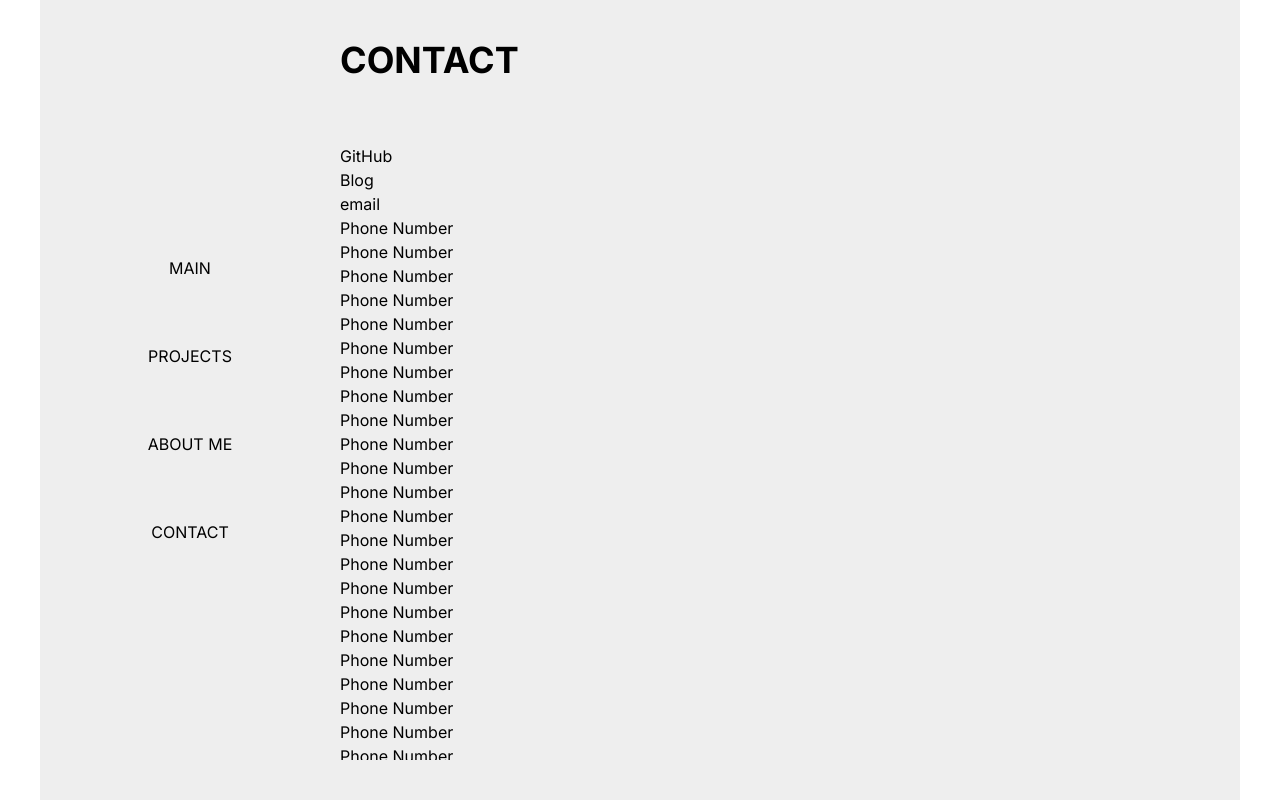
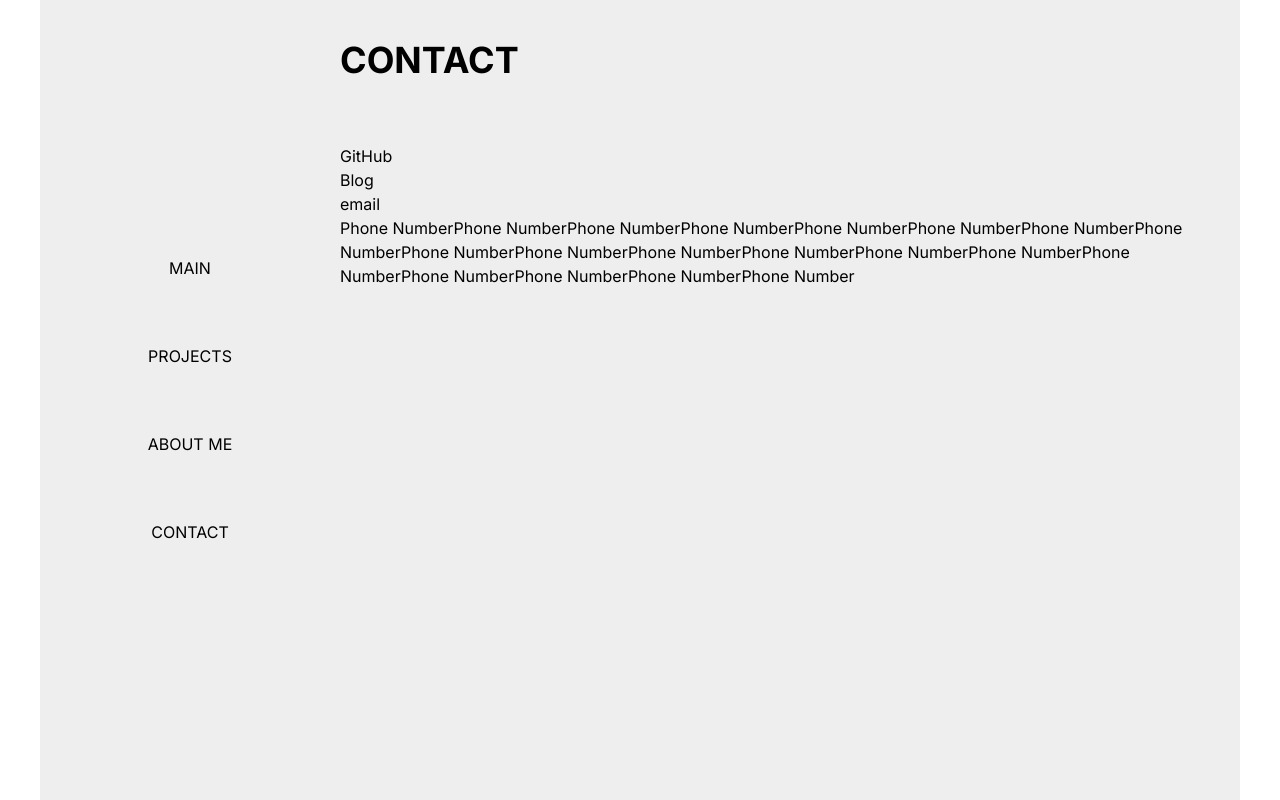
Before and after one commit to rosenfence/portfolio, a Next.js app: page /contact in a window 1280 px wide. Built offline with nearby package versions, Linux system fonts and the light colour scheme.

Commit message:
design: add margin-right for main element

```diff
--- a/app/contact/page.jsx
+++ b/app/contact/page.jsx
@@ -6,113 +6,10 @@ export default function Contact() {
         <div>GitHub</div>
         <div>Blog</div>
         <div>email</div>
-        <div>Phone Number</div>
-        <div>Phone Number</div>
-        <div>Phone Number</div>
-        <div>Phone Number</div>
-        <div>Phone Number</div>
-        <div>Phone Number</div>
-        <div>Phone Number</div>
-        <div>Phone Number</div>
-        <div>Phone Number</div>
-        <div>Phone Number</div>
-        <div>Phone Number</div>
-        <div>Phone Number</div>
-        <div>Phone Number</div>
-        <div>Phone Number</div>
-        <div>Phone Number</div>
-        <div>Phone Number</div>
-        <div>Phone Number</div>
-        <div>Phone Number</div>
-        <div>Phone Number</div>
-        <div>Phone Number</div>
-        <div>Phone Number</div>
-        <div>Phone Number</div>
-        <div>Phone Number</div>
-        <div>Phone Number</div>
-        <div>Phone Number</div>
-        <div>Phone Number</div>
-        <div>Phone Number</div>
-        <div>Phone Number</div>
-        <div>Phone Number</div>
-        <div>Phone Number</div>
-        <div>Phone Number</div>
-        <div>Phone Number</div>
-        <div>Phone Number</div>
-        <div>Phone Number</div>
-        <div>Phone Number</div>
-        <div>Phone Number</div>
-        <div>Phone Number</div>
-        <div>Phone Number</div>
-        <div>Phone Number</div>
-        <div>Phone Number</div>
-        <div>Phone Number</div>
-        <div>Phone Number</div>
-        <div>Phone Number</div>
-        <div>Phone Number</div>
-        <div>Phone Number</div>
-        <div>Phone Number</div>
-        <div>Phone Number</div>
-        <div>Phone Number</div>
-        <div>Phone Number</div>
-        <div>Phone Number</div>
-        <div>Phone Number</div>
-        <div>Phone Number</div>
-        <div>Phone Number</div>
-        <div>Phone Number</div>
-        <div>Phone Number</div>
-        <div>Phone Number</div>
-        <div>Phone Number</div>
-        <div>Phone Number</div>
-        <div>Phone Number</div>
-        <div>Phone Number</div>
-        <div>Phone Number</div>
-        <div>Phone Number</div>
-        <div>Phone Number</div>
-        <div>Phone Number</div>
-        <div>Phone Number</div>
-        <div>Phone Number</div>
-        <div>Phone Number</div>
-        <div>Phone Number</div>
-        <div>Phone Number</div>
-        <div>Phone Number</div>
-        <div>Phone Number</div>
-        <div>Phone Number</div>
-        <div>Phone Number</div>
-        <div>Phone Number</div>
-        <div>Phone Number</div>
-        <div>Phone Number</div>
-        <div>Phone Number</div>
-        <div>Phone Number</div>
-        <div>Phone Number</div>
-        <div>Phone Number</div>
-        <div>Phone Number</div>
-        <div>Phone Number</div>
-        <div>Phone Number</div>
-        <div>Phone Number</div>
-        <div>Phone Number</div>
-        <div>Phone Number</div>
-        <div>Phone Number</div>
-        <div>Phone Number</div>
-        <div>Phone Number</div>
-        <div>Phone Number</div>
-        <div>Phone Number</div>
-        <div>Phone Number</div>
-        <div>Phone Number</div>
-        <div>Phone Number</div>
-        <div>Phone Number</div>
-        <div>Phone Number</div>
-        <div>Phone Number</div>
-        <div>Phone Number</div>
-        <div>Phone Number</div>
-        <div>Phone Number</div>
-        <div>Phone Number</div>
-        <div>Phone Number</div>
-        <div>Phone Number</div>
-        <div>Phone Number</div>
-        <div>Phone Number</div>
-        <div>Phone Number</div>
-        <div>Phone Number</div>
+        <div>
+          Phone NumberPhone NumberPhone NumberPhone NumberPhone NumberPhone NumberPhone NumberPhone NumberPhone NumberPhone NumberPhone NumberPhone NumberPhone NumberPhone NumberPhone NumberPhone
+          NumberPhone NumberPhone NumberPhone Number
+        </div>
       </section>
     </main>
   );
--- a/app/globals.css
+++ b/app/globals.css
@@ -13,6 +13,7 @@
     flex-direction: column;
     width: 100%;
     margin-top: 2.5rem;
+    margin-right: 2.5rem;
   }
   .header {
     margin-bottom: 4rem;
--- a/app/page.jsx
+++ b/app/page.jsx
@@ -2,7 +2,21 @@ export default function Home() {
   return (
     <main className='main'>
       <header className='header'>HOME</header>
-      <section className='section'>내용</section>
+      <section className='section'>
+        <p>
+          대한민국은 국제평화의 유지에 노력하고 침략적 전쟁을 부인한다. 대통령은 법률이 정하는 바에 의하여 훈장 기타의 영전을 수여한다. 공무원인 근로자는 법률이 정하는 자에 한하여 단결권·단체교섭권 및
+          단체행동권을 가진다. 교육의 자주성·전문성·정치적 중립성 및 대학의 자율성은 법률이 정하는 바에 의하여 보장된다. 대통령은 법률에서 구체적으로 범위를 정하여 위임받은 사항과 법률을 집행하기
+          위하여 필요한 사항에 관하여 대통령령을 발할 수 있다. 피고인의 자백이 고문·폭행·협박·구속의 부당한 장기화 또는 기망 기타의 방법에 의하여 자의로 진술된 것이 아니라고 인정될 때 또는 정식재판에
+          있어서 피고인의 자백이 그에게 불리한 유일한 증거일 때에는 이를 유죄의 증거로 삼거나 이를 이유로 처벌할 수 없다.
+        </p>
+
+        <p>
+          사법권은 법관으로 구성된 법원에 속한다. 대통령은 법률안의 일부에 대하여 또는 법률안을 수정하여 재의를 요구할 수 없다. 이 헌법은 1988년 2월 25일부터 시행한다. 다만, 이 헌법을 시행하기 위하여
+          필요한 법률의 제정·개정과 이 헌법에 의한 대통령 및 국회의원의 선거 기타 이 헌법시행에 관한 준비는 이 헌법시행 전에 할 수 있다. 국가는 평생교육을 진흥하여야 한다. 탄핵결정은 공직으로부터
+          파면함에 그친다. 그러나, 이에 의하여 민사상이나 형사상의 책임이 면제되지는 아니한다. 대법원장의 임기는 6년으로 하며, 중임할 수 없다. 국가원로자문회의의 의장은 직전대통령이 된다. 다만,
+          직전대통령이 없을 때에는 대통령이 지명한다.
+        </p>
+      </section>
     </main>
   );
 }
```
